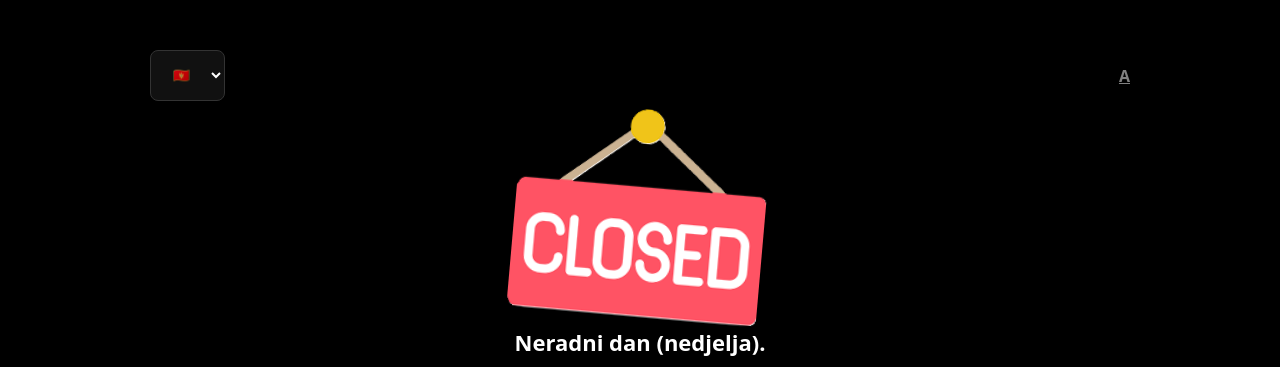
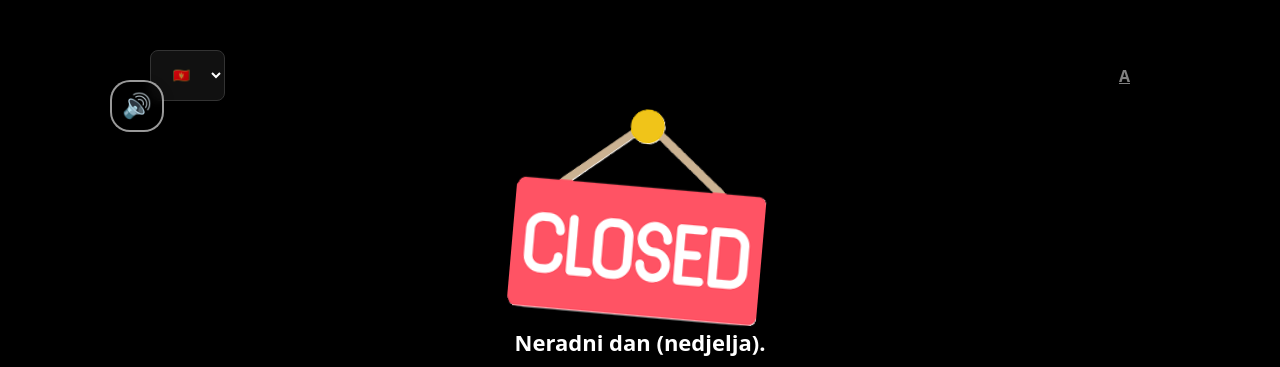
Before and after one commit to mikipikilab/rv, a website: page index.html in a window 1280 px wide. Shown: the top 367 px of the page. Drawn offline with Linux system fonts and the light colour scheme; no server answers.

Commit message:
Update index.html

```diff
--- a/index.html
+++ b/index.html
@@ -34,6 +34,15 @@
   .section-title { margin:12px 0 4px; font-size:16px; }
   .grid-2 { display:grid; grid-template-columns: 1fr 1fr; gap:10px; }
   @media (max-width:700px){ .grid-2{ grid-template-columns:1fr; } }
+  button.speaker-btn {
+  position:absolute; top:80px; left:110px; padding:10px 10px; border-radius:20px;
+  border:2px solid rgba(255,255,255,0.6); background:rgba(0,0,0,0.4);
+  cursor:pointer; font-size:1.5rem; color:#fff; font-weight:800;
+  box-shadow:0 4px 12px rgba(0,0,0,0.2); backdrop-filter:blur(4px);
+  transition:background .2s ease, color .2s ease; z-index:9999;
+}
+button.speaker-btn:hover { background:rgba(0,0,0,0.6); }
+
 </style>
 </head>
 <body>
@@ -43,6 +52,12 @@
       <option value="en">&#x1F1EC;&#x1F1E7;</option>
       <option value="ru">&#x1F1F7;&#x1F1FA;</option>
     </select>
+   <button class="speaker-btn"
+        type="button"
+        aria-label="IDI NA GLASOVNU"
+        onclick="window.open('https://radnovrijeme1.onrender.com/', '_blank')">
+  🔊
+</button>
     <a class="admin-link" id="openAdmin" data-i18n="admin">A</a>
   </div>
 
```
